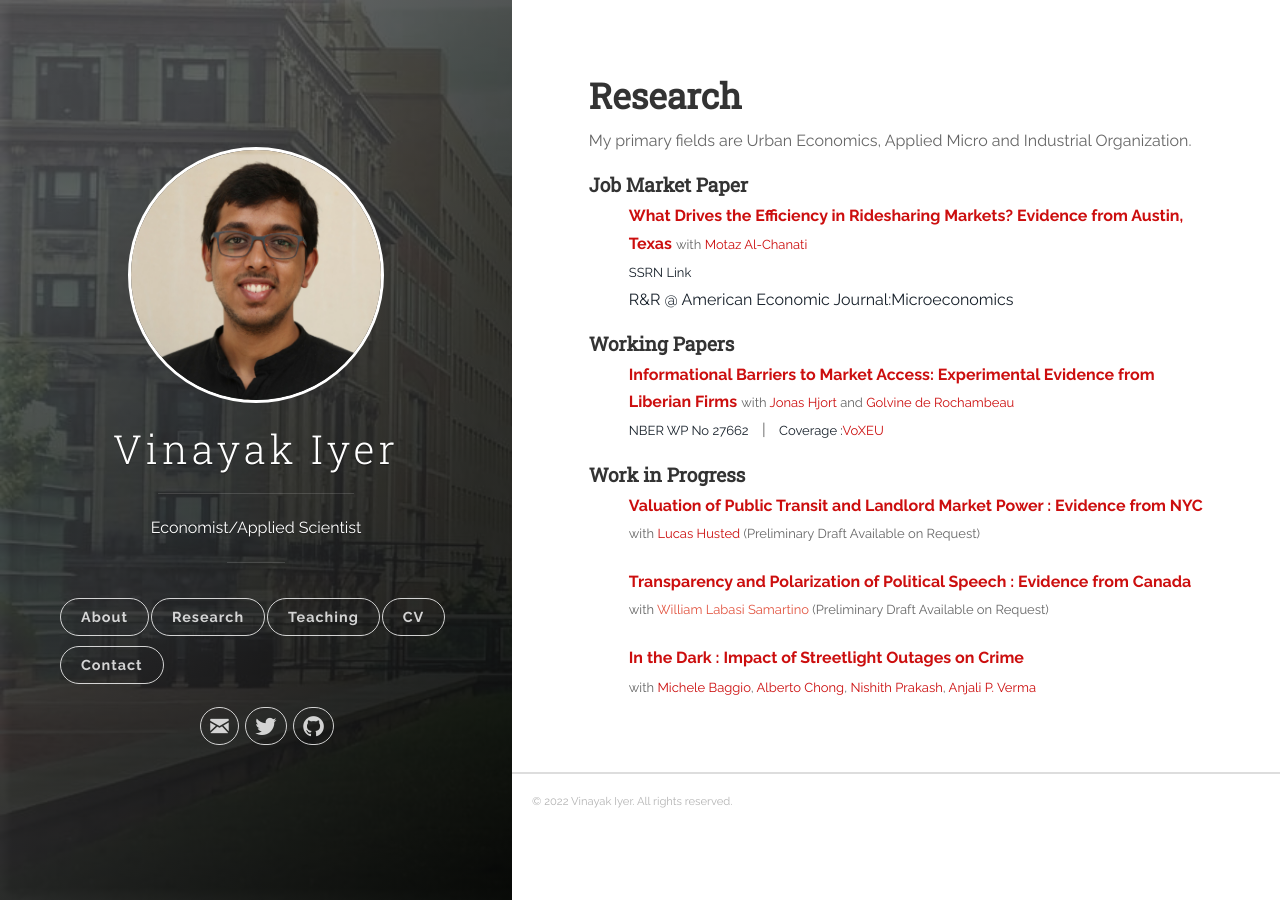
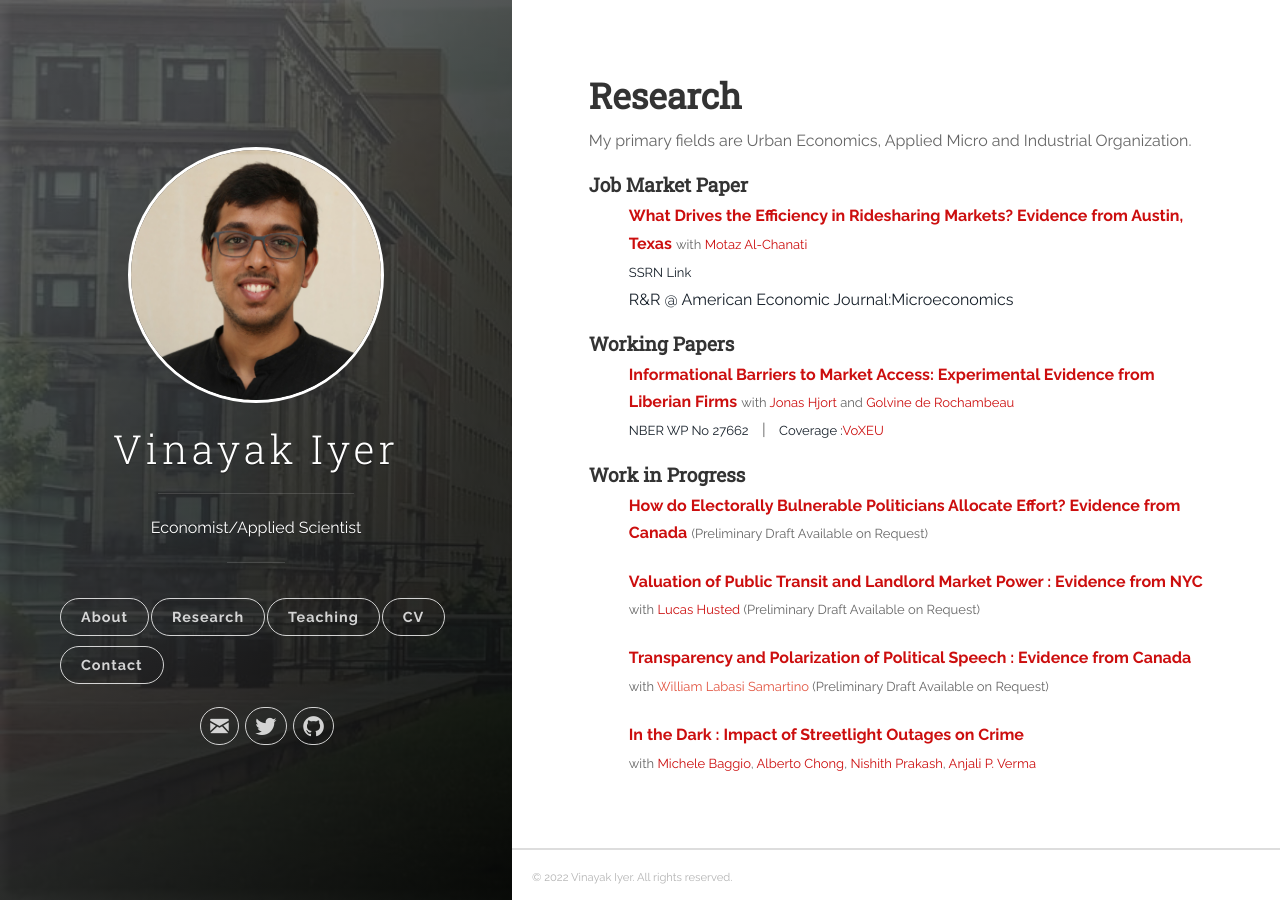
Before and after one commit to vinayakiyer/vinayakiyer.github.io, a Jekyll site: the page built from _posts/2018-06-13-research.markdown, in a window 1280 px wide. Built offline with Jekyll 4.4.1, drawn with Linux system fonts in a browser that asks for light colours.

Commit message:
Update 2018-06-13-research.markdown

```diff
--- a/_posts/2018-06-13-research.markdown
+++ b/_posts/2018-06-13-research.markdown
@@ -43,6 +43,8 @@ ICT dampens traditional information frictions, but not marketing barriers.</font
 
 <h4 id="work-in-progress"><strong>Work in Progress</strong></h4>
 <ul>
+<p><b><font size="3"><span style="color:#505050;"><strong><a style="color:#cc0e0e;" target="_blank">How do Electorally Bulnerable Politicians Allocate Effort? Evidence from Canada</a></strong></span></font> <font size="2"> <a style="color:#cc0e0e;"></a> (Preliminary Draft Available on Request) </font></b></p></ul>
+<ul>
 <p><b><font size="3"><span style="color:#505050;"><strong><a style="color:#cc0e0e;" target="_blank">Valuation of Public Transit and Landlord Market Power : Evidence from NYC</a></strong></span></font> <font size="2">with <a href="https://www.lucashusted.com/home" style="color:#cc0e0e;" target="_blank">Lucas Husted</a> (Preliminary Draft Available on Request) </font></b></p></ul>
 <ul>
 <p><b><font size="3"><span style="color:#505050;"><strong><a style="color:#cc0e0e;" target="_blank">Transparency and Polarization of Political Speech : Evidence from Canada </a></strong></span></font> <br/> <font size="2">with <a target="_blank">William Labasi Samartino</a> (Preliminary Draft Available on Request) </font></b></p></ul>
```
